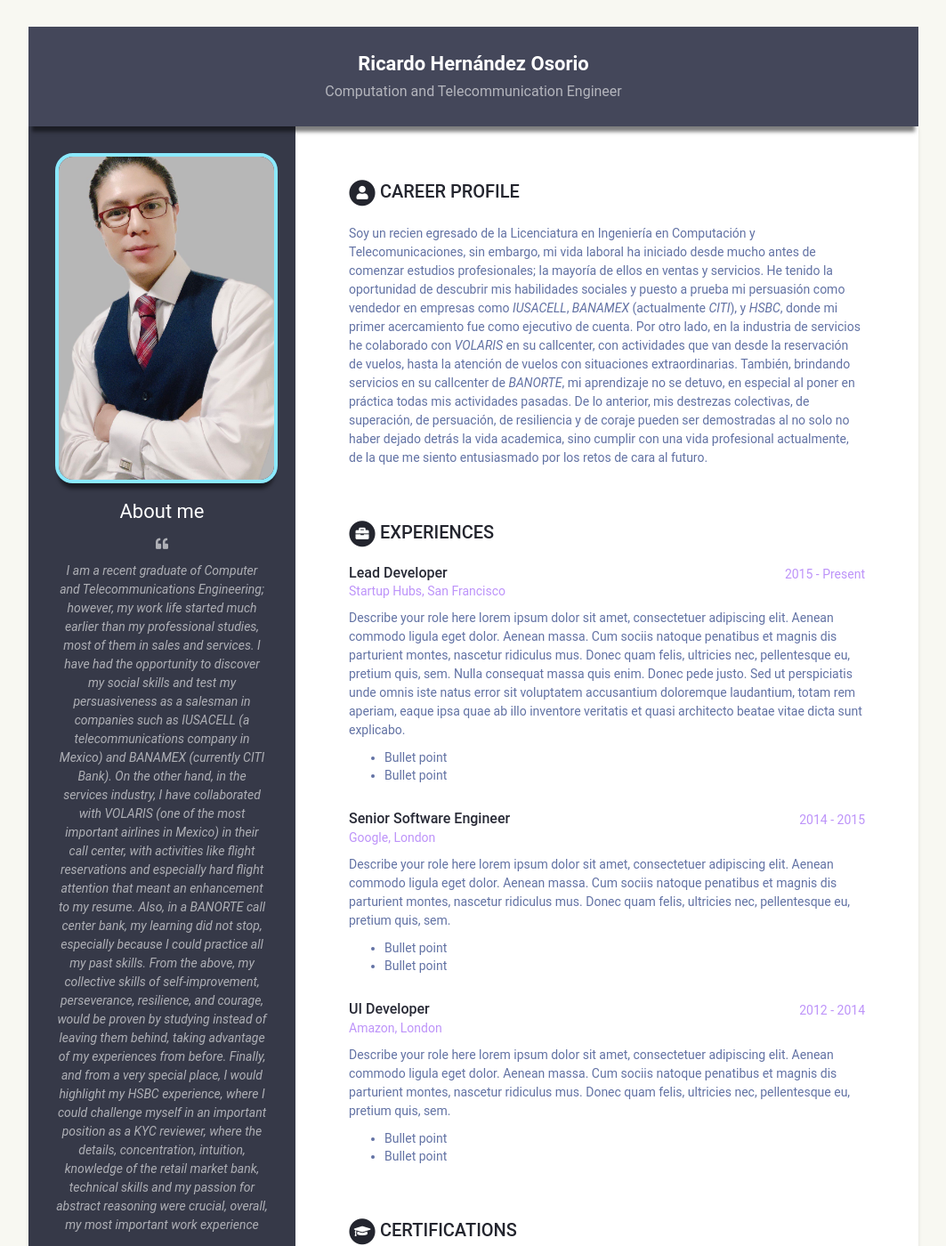
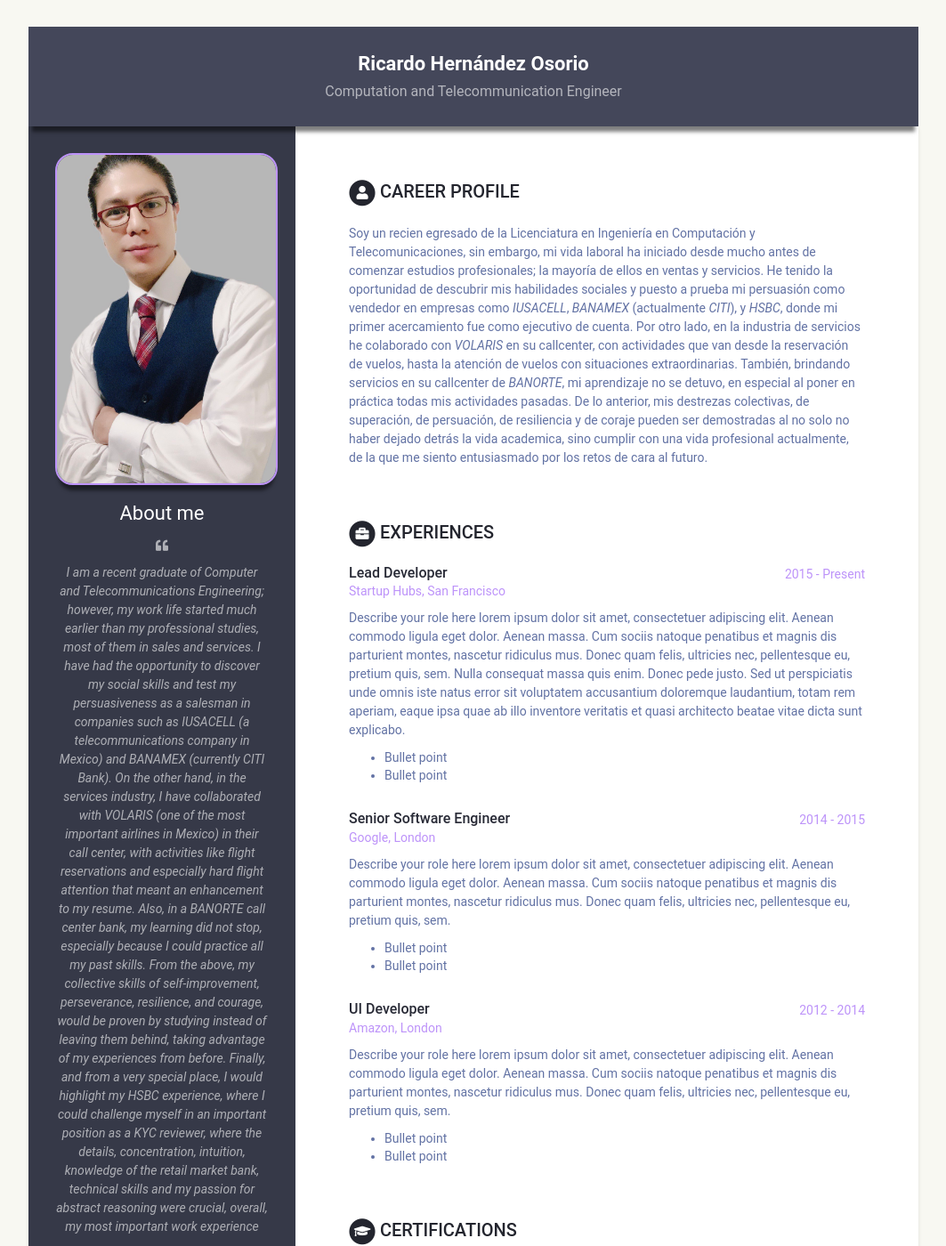
Before and after one commit to RicardoUAMmx/webcode, a Jekyll site: the page built from index.html, in a window 1280 px wide and 1400 px high. Shown: the whole window at 89% size, without its empty margins (108-1171 px from the left). Built offline with Jekyll 4.4.1, drawn with Linux system fonts in a browser that asks for light colours.

Commit message:
experimental cv-theme

```diff
--- a/_sass/_base.scss
+++ b/_sass/_base.scss
@@ -100,7 +100,7 @@ p {
     //used for profile image
     max-width: 250px;
     margin-bottom: 15px;
-    border: 4px solid rgb(139, 233, 253);
+    border: 2px solid $text-grey;
     border-radius: 20px;
     box-shadow: 0 10px 4px -4px rgba(0, 0, 0, 0.5);
   }
```
